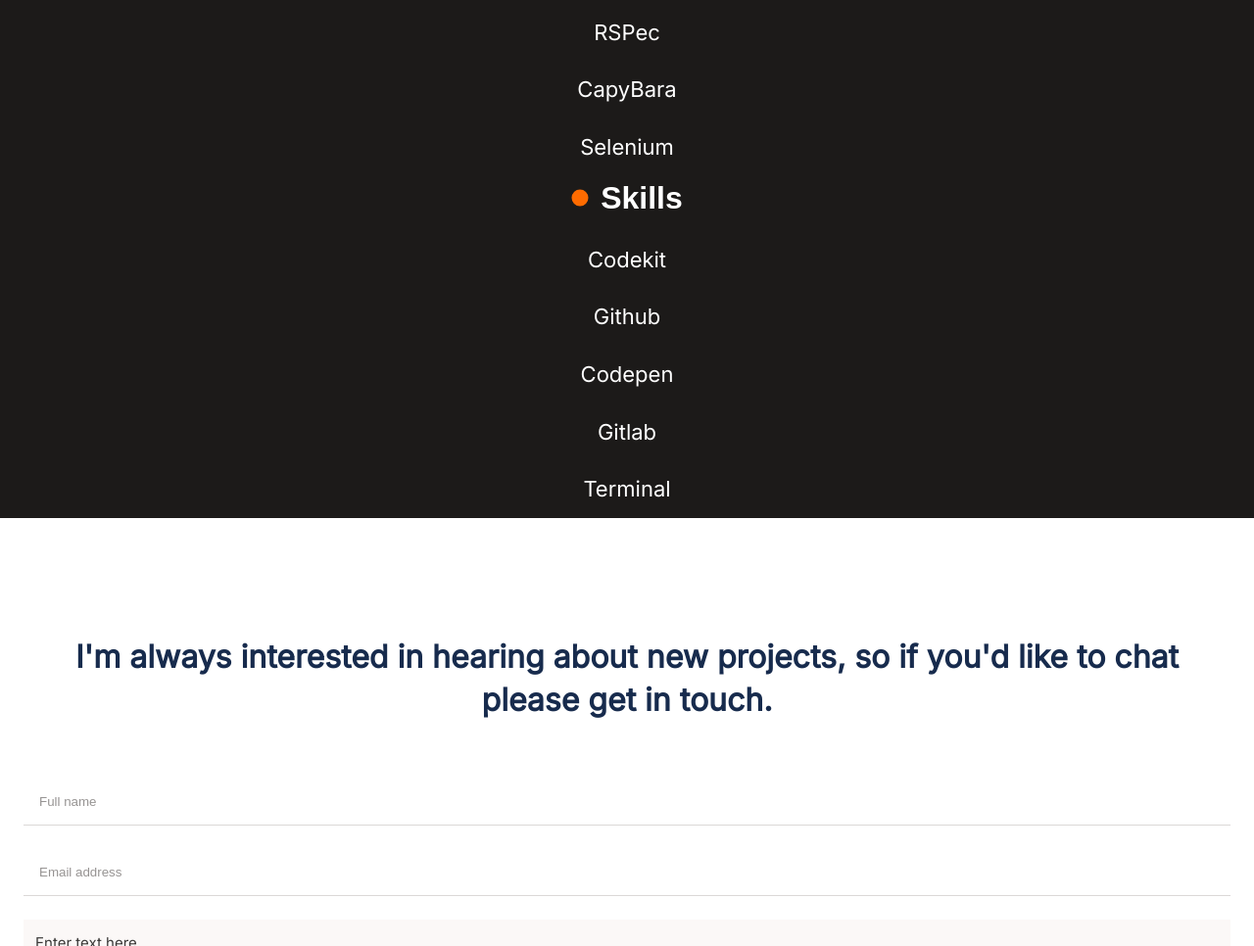
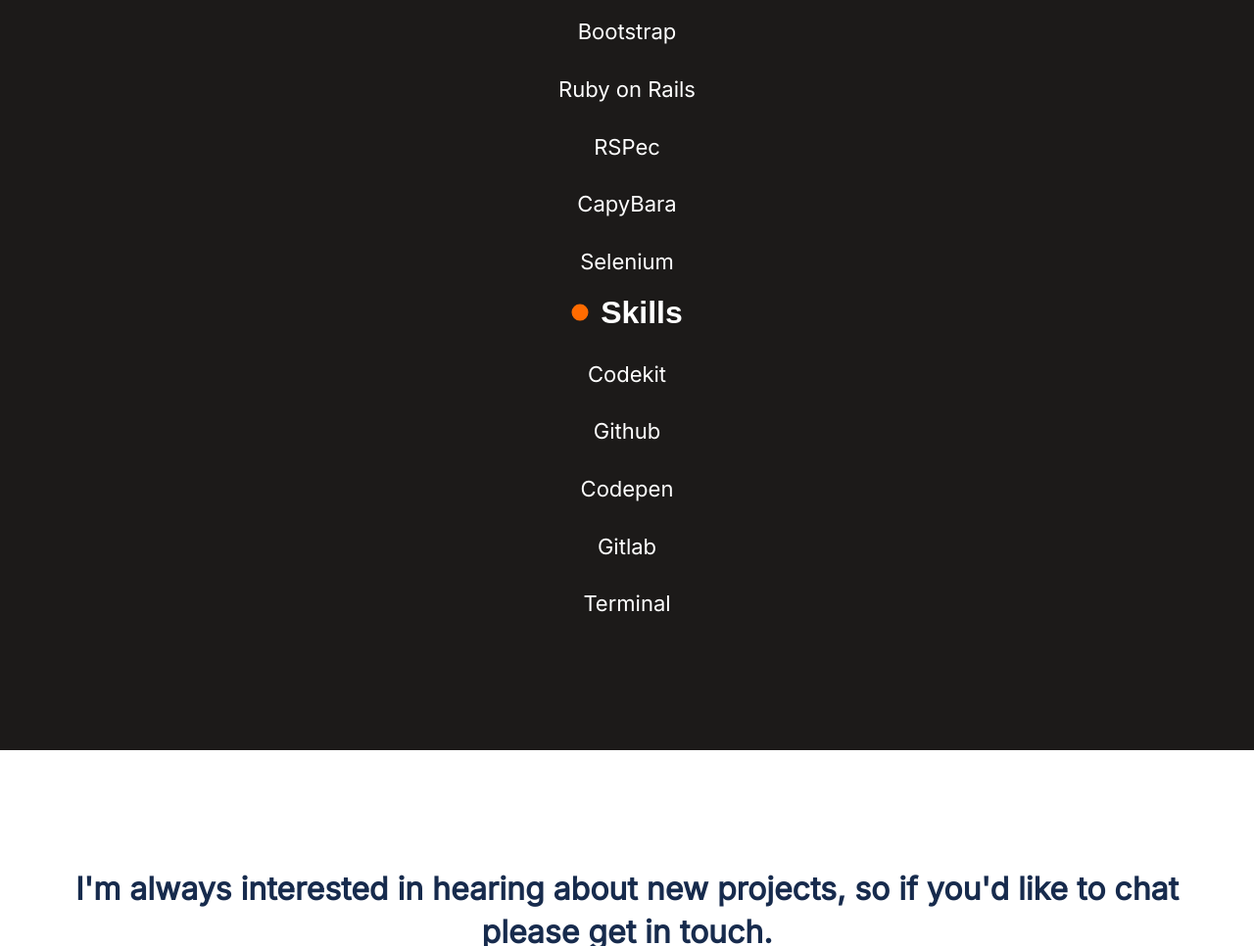
Before and after one commit to ryxtor/Portfolio, a website: page index.html in a window 1280 px wide. Shown: the part 3646-4612 px from the top of the page at 98% size. Drawn offline with Linux system fonts and the light colour scheme.

Commit message:
Fix About me section

```diff
--- a/index.html
+++ b/index.html
@@ -166,8 +166,7 @@
   </p>
   <button class="about-me-btn" type="button">Get My Resume</button>
   <hr class="solid">
-</section>
-  <section class="about-me2">
+
   <div class="about-me-title-div">
     <img src="src/Rectangle-1.svg" alt="diamond icon"  class="square">
     <h3 class="about-me-title-ul">Language</h3>
@@ -193,7 +192,7 @@
     <img src="src/Rectangle-3.svg" alt="circle icon" class="square">
     <h3 class="about-me-title-ul">Skills</h3>
   </div>
-  <ul class="about-me-ul">
+  <ul class="about-me-ul ul-margin">
     <li class="about-me-li">Codekit</li>
     <li class="about-me-li">Github</li>
     <li class="about-me-li">Codepen</li>
--- a/style.css
+++ b/style.css
@@ -223,11 +223,10 @@
 }
 
 .about-me {
-  height: 80vh;
   background-color: #1c1a19;
   background-image: url(src/illustration-about-me-mobile.svg);
   background-repeat: no-repeat;
-  background-position: 100% 90%;
+  background-position: right top 20%;
 }
 
 .about-me-title {
@@ -248,6 +247,7 @@
   line-height: 24px;
   color: #f4f5f7;
   padding: 24px;
+  width: 327px;
 }
 
 .about-me-btn {
@@ -263,14 +263,8 @@
 }
 
 .solid {
-  margin: 180px 24px 0 24px;
+  margin: 180px 24px 128px 24px;
   border-top: 0;
-}
-
-.about-me2 {
-  display: grid;
-  grid-template-columns: repeat(1, 1fr);
-  background-color: #1c1a19;
 }
 
 .square {
@@ -312,6 +306,10 @@
   padding: 0 0 0 12px;
   color: #fff;
   border: none;
+}
+
+.ul-margin {
+  padding-bottom: 120px;
 }
 
 .see-project-btn:hover,
```
